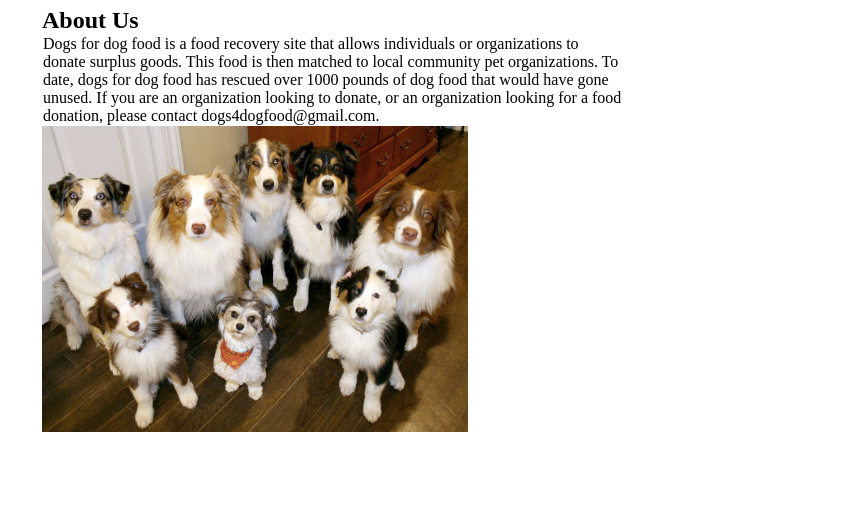
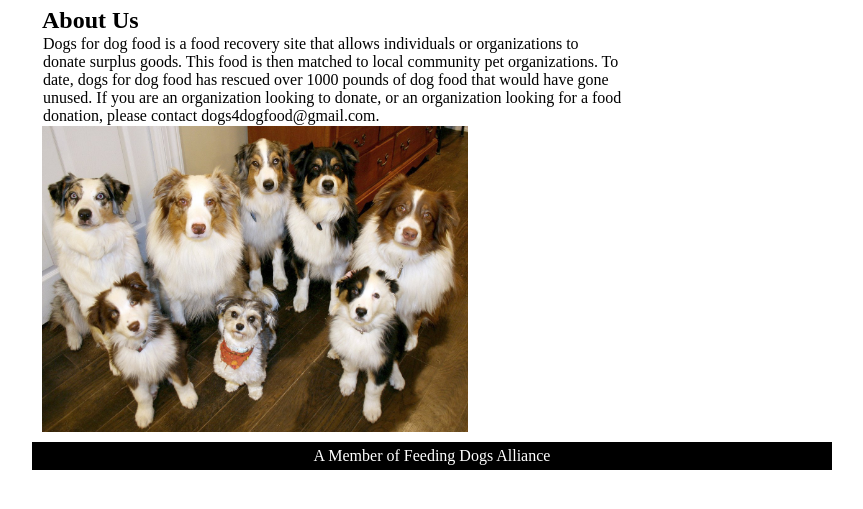
Before and after one commit to micsab/micsab.github.io, a plain HTML site: page about_page.html in a window 1280 px wide. Shown: the part 159-668 px from the top of the page, without its empty margins (208-1071 px from the left). Drawn offline with Linux system fonts and the light colour scheme.

Commit message:
fix footers

```diff
--- a/about_page.html
+++ b/about_page.html
@@ -25,4 +25,5 @@
     </article>
   </section>
 </body>
+<footer>A Member of Feeding Dogs Alliance</footer>
 </html>
```
Also changed, not shown: index.html (+1 -1 lines).
